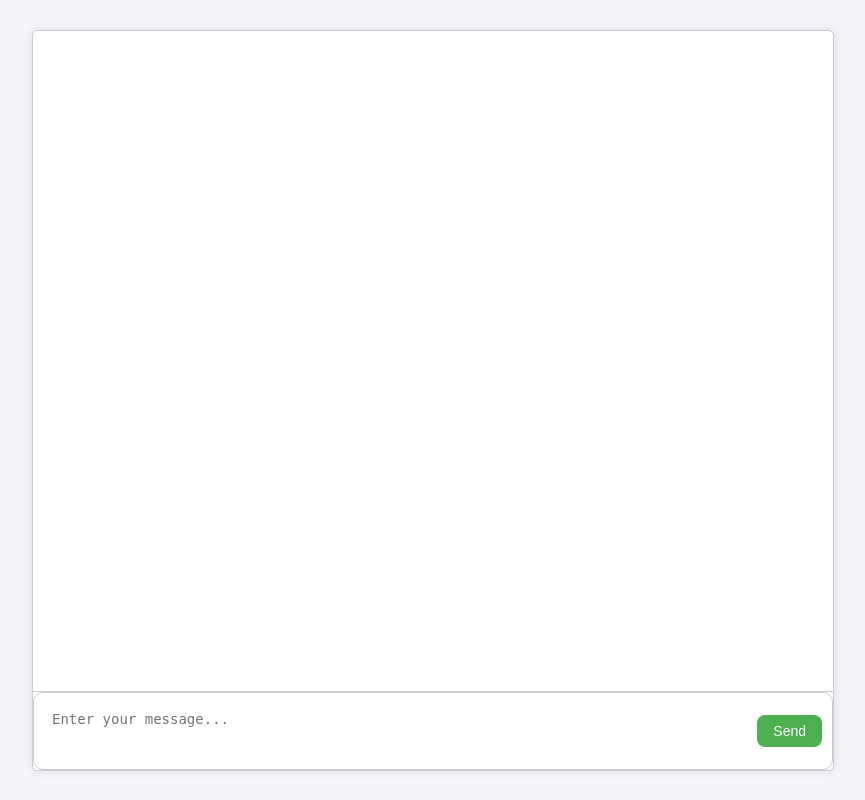
After one commit to sudosuf/RewiewsGasStation, a Flask app: page /templates/chat.html in a window 1280 px wide. The commit adds this page. Shown: the whole page, without its empty margins (207-1072 px from the left). Run offline with Flask 3, Linux system fonts and the light colour scheme.

Commit message:
add new func

```diff
--- a/main.py
+++ b/main.py
@@ -88,6 +88,10 @@ def home():
 def details():
     return render_template("details.html")
 
+@app.route('/templates/chat.html')
+def chat():
+    return render_template('chat.html')
+
 @app.route("/api/news", methods=["GET"])
 def send_news():
     results = []
@@ -110,4 +114,4 @@ def get_photo():
     return send_file(photo_path, mimetype='image/jpeg')
 # Запуск сервера
 if __name__ == "__main__":
-    app.run(host="0.0.0.0", port=5000)
+    app.run(host="192.168.1.9", port=5000)
--- /dev/null
+++ b/templates/chat.html
@@ -0,0 +1,175 @@
+<!DOCTYPE html>
+<html lang="en">
+<head>
+    <meta charset="UTF-8">
+    <meta name="viewport" content="width=device-width, initial-scale=1.0">
+    <title>Chat</title>
+    <style>
+        body {
+            display: flex;
+            justify-content: center;
+            align-items: center;
+            height: 100vh;
+            margin: 0;
+            background-color: #f4f4f9;
+            font-family: Arial, sans-serif;
+        }
+
+        .chat-container {
+            width: 100vh;
+            border: 1px solid #ccc;
+            border-radius: 5px;
+            overflow: hidden;
+            box-shadow: 0 0 10px rgba(0, 0, 0, 0.1);
+            background-color: #fff;
+            margin: 10px;
+        }
+
+        .chat-box {
+            height: 80vh;
+            padding: 10px;
+            overflow-y: auto;
+            border-bottom: 1px solid #ccc;
+        }
+
+        .message {
+            margin: 5px 0;
+            border-radius: 10px;
+            padding: 10px;
+        }
+
+        .user-message {
+            text-align: right;
+            color: black;
+            margin-left: 55%;
+            background: lightgrey;
+        }
+
+        .bot-message {
+            text-align: left;
+            color: black;
+            margin-right: 55%;
+            background-color: lightgrey;
+        }
+
+        .input-box {
+            display: flex;
+        }
+
+        input[type="text"] {
+            flex: 1;
+            padding: 10px;
+            border: none;
+            border-top: 1px solid #ccc;
+            font-size: 16px;
+        }
+
+        button {
+            padding: 10px;
+            border: none;
+            background-color: #007bff;
+            color: white;
+            cursor: pointer;
+        }
+
+        button:hover {
+            background-color: #0056b3;
+        }
+
+        .input-area {
+            display: flex;
+            align-items: center;
+            border: 1px solid #ccc;
+            border-radius: 10px;
+            padding: 10px;
+        }
+        .input-area textarea {
+            width: 100%;
+            height: 40px;
+            resize: none;
+            border: none;
+            outline: none;
+            padding: 8px;
+            border-radius: 8px;
+            font-size: 14px;
+        }
+
+        .input-area button {
+            margin-left: 10px;
+            padding: 8px 16px;
+            font-size: 14px;
+            border: none;
+            border-radius: 8px;
+            cursor: pointer;
+            background-color: #4CAF50;
+            color: white;
+        }
+
+        @media (max-width: 1600px) {
+            .bot-message {
+                text-align: left;
+                color: black;
+                margin-right: 30%;
+                background-color: lightgrey;
+            }
+
+            .user-message {
+                text-align: right;
+                color: black;
+                margin-left: 30%;
+                background: lightgrey;
+            }
+
+
+        }
+    </style>
+</head>
+<body>
+    <div class="chat-container">
+        <div id="chat-box" class="chat-box">
+            <!-- Сообщения будут добавляться здесь динамически -->
+        </div>
+        <div class="input-area">
+                <textarea id="userInput" placeholder="Enter your message..."></textarea>
+                <button onclick="sendMessage()">Send</button>
+        </div>
+    </div>
+    <script>
+        async function sendMessage() {
+    const inputField = document.getElementById("userInput");
+    const message = inputField.value;
+
+    if (!message) return;
+
+    // Добавляем сообщение пользователя в чат
+    appendMessage("user-message", message);
+    inputField.value = "";
+
+    // Отправляем сообщение на сервер
+    try {
+        const response = await fetch('/chat', {
+            method: 'POST',
+            headers: { 'Content-Type': 'application/json' },
+            body: JSON.stringify({ message: message })
+        });
+
+        const data = await response.json();
+        appendMessage("bot-message", data.reply);
+    } catch (error) {
+        console.error("Error:", error);
+        appendMessage("bot-message", "Error connecting to server.");
+    }
+}
+
+function appendMessage(className, text) {
+    const chatBox = document.getElementById("chat-box");
+    const messageElement = document.createElement("div");
+    messageElement.className = `message ${className}`;
+    messageElement.textContent = text;
+    chatBox.appendChild(messageElement);
+    chatBox.scrollTop = chatBox.scrollHeight;
+}
+
+    </script>
+</body>
+</html>
```
Also changed, not shown: templates/details.html (+41 -40 lines), templates/index.html (+167 -24 lines), README.md (deleted), 1 other file.
